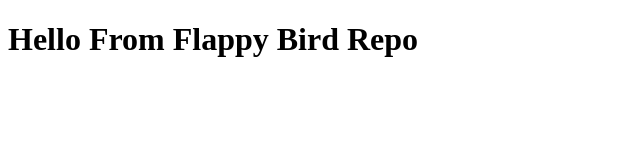
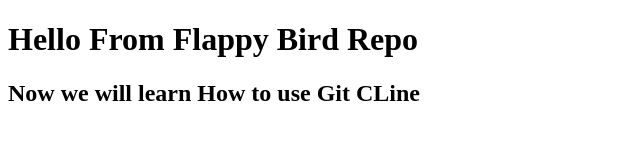
Before and after one commit to eemonsha/Flopy-Bird, a plain HTML site: page index.html in a window 1280 px wide. Shown: the whole page, without its empty margins (0-640 px from the left). Drawn offline with Linux system fonts and the light colour scheme.

Commit message:
new h2 tag added with a line

```diff
--- a/index.html
+++ b/index.html
@@ -8,5 +8,6 @@
 </head>
 <body>
     <h1>Hello From Flappy Bird Repo</h1>
+    <h2>Now we will learn How to use Git CLine</h2>
 </body>
 </html>
```
